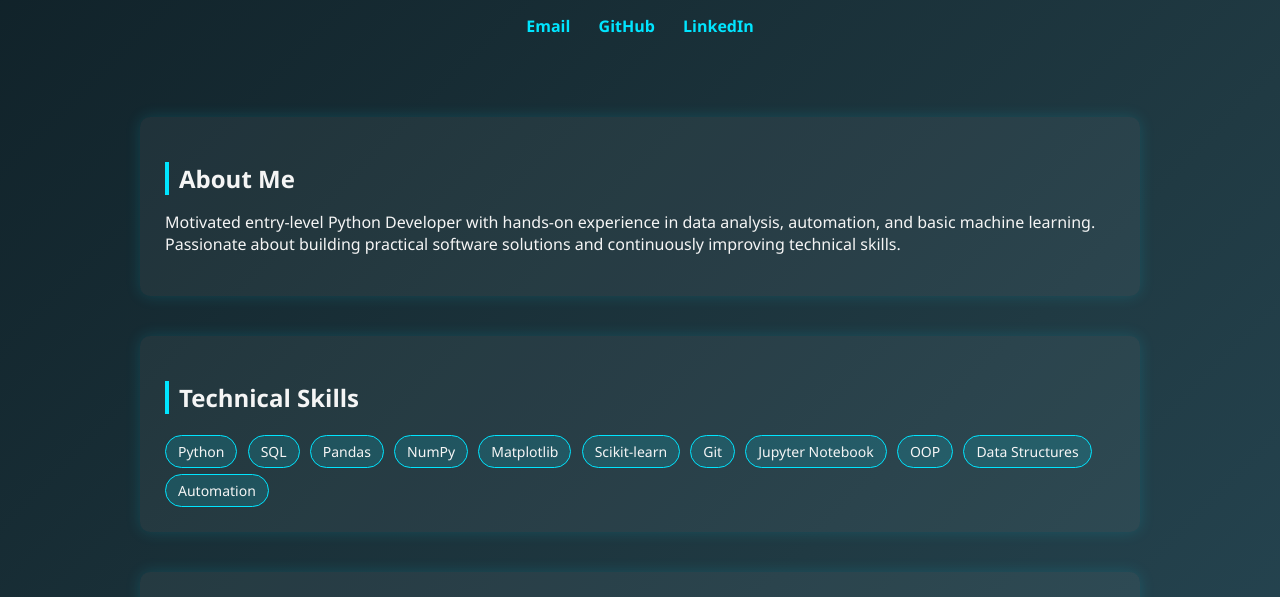
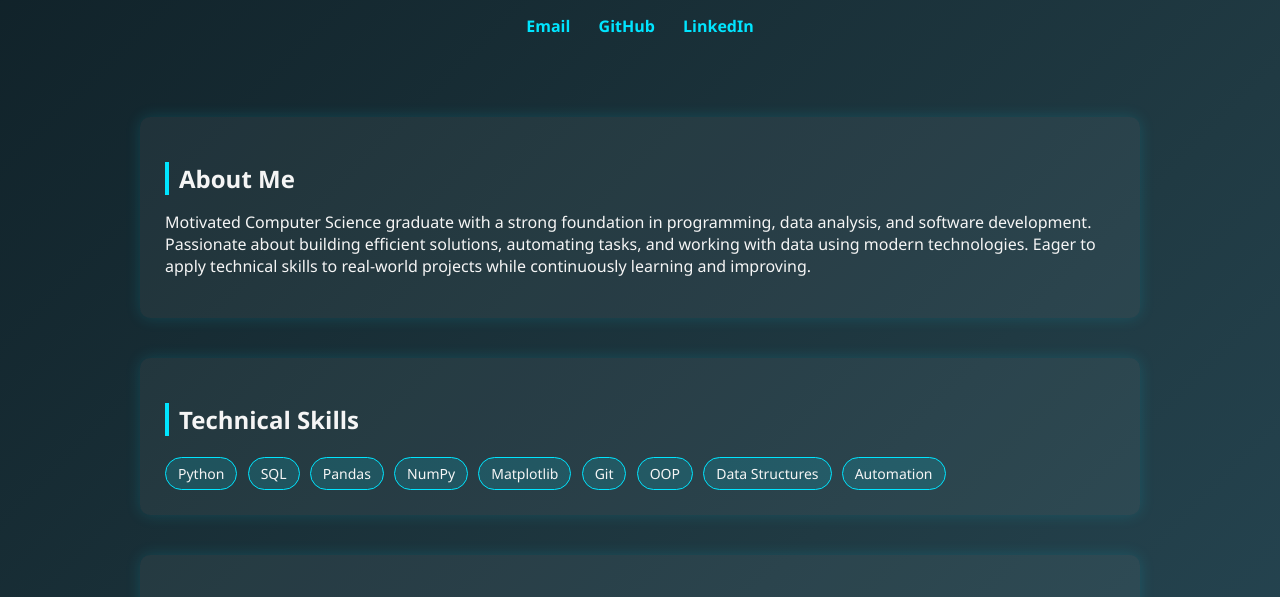
Before and after one commit to allurisoujanya02/Portfolio, a plain HTML site: page index.html in a window 1280 px wide. Shown: the part 162-759 px from the top of the page. Drawn offline with Linux system fonts and the light colour scheme.

Commit message:
Update index.html

```diff
--- a/index.html
+++ b/index.html
@@ -108,8 +108,7 @@
 <section>
     <h2>About Me</h2>
     <p>
-        Motivated entry-level Python Developer with hands-on experience in data analysis, automation,
-        and basic machine learning. Passionate about building practical software solutions and continuously improving technical skills.
+        Motivated Computer Science graduate with a strong foundation in programming, data analysis, and software development. Passionate about building efficient solutions, automating tasks, and working with data using modern technologies. Eager to apply technical skills to real-world projects while continuously learning and improving.
     </p>
 </section>
 
@@ -121,9 +120,9 @@
         <span>Pandas</span>
         <span>NumPy</span>
         <span>Matplotlib</span>
-        <span>Scikit-learn</span>
+
         <span>Git</span>
-        <span>Jupyter Notebook</span>
+
         <span>OOP</span>
         <span>Data Structures</span>
         <span>Automation</span>
```
